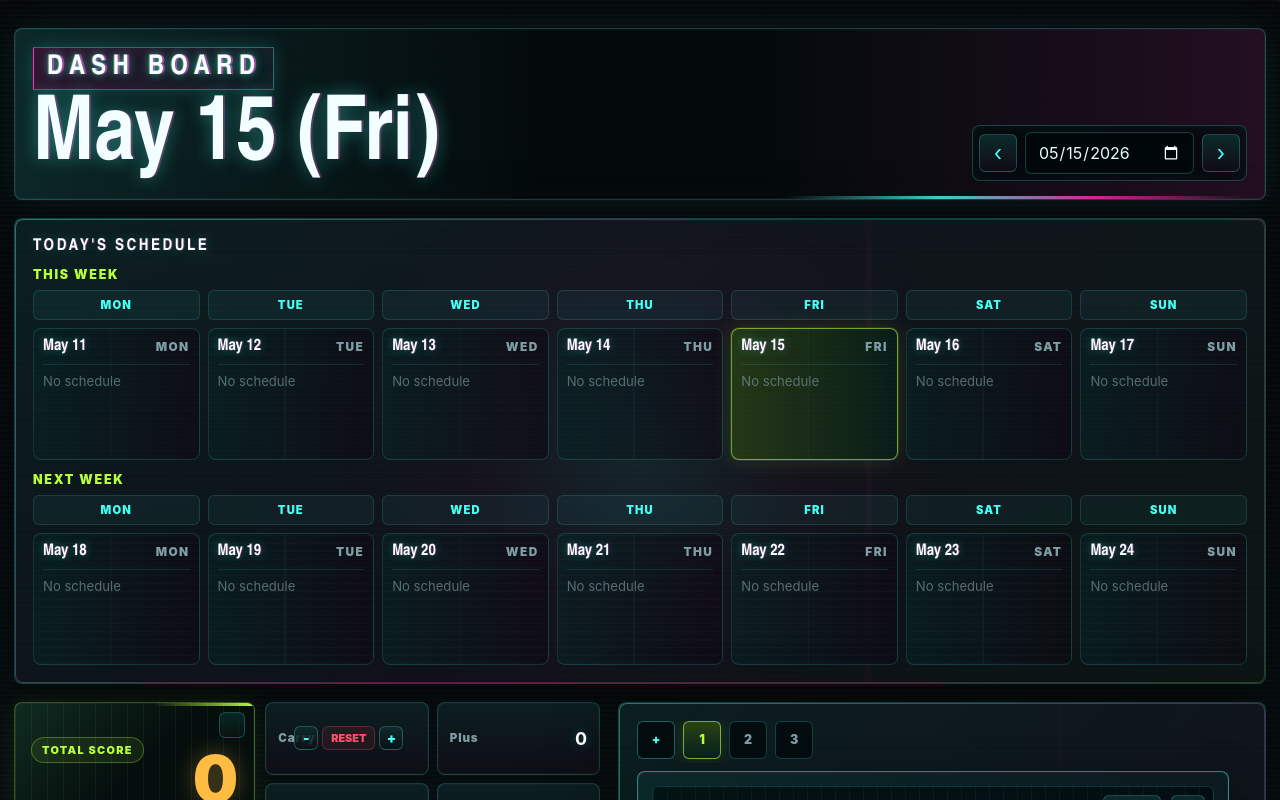
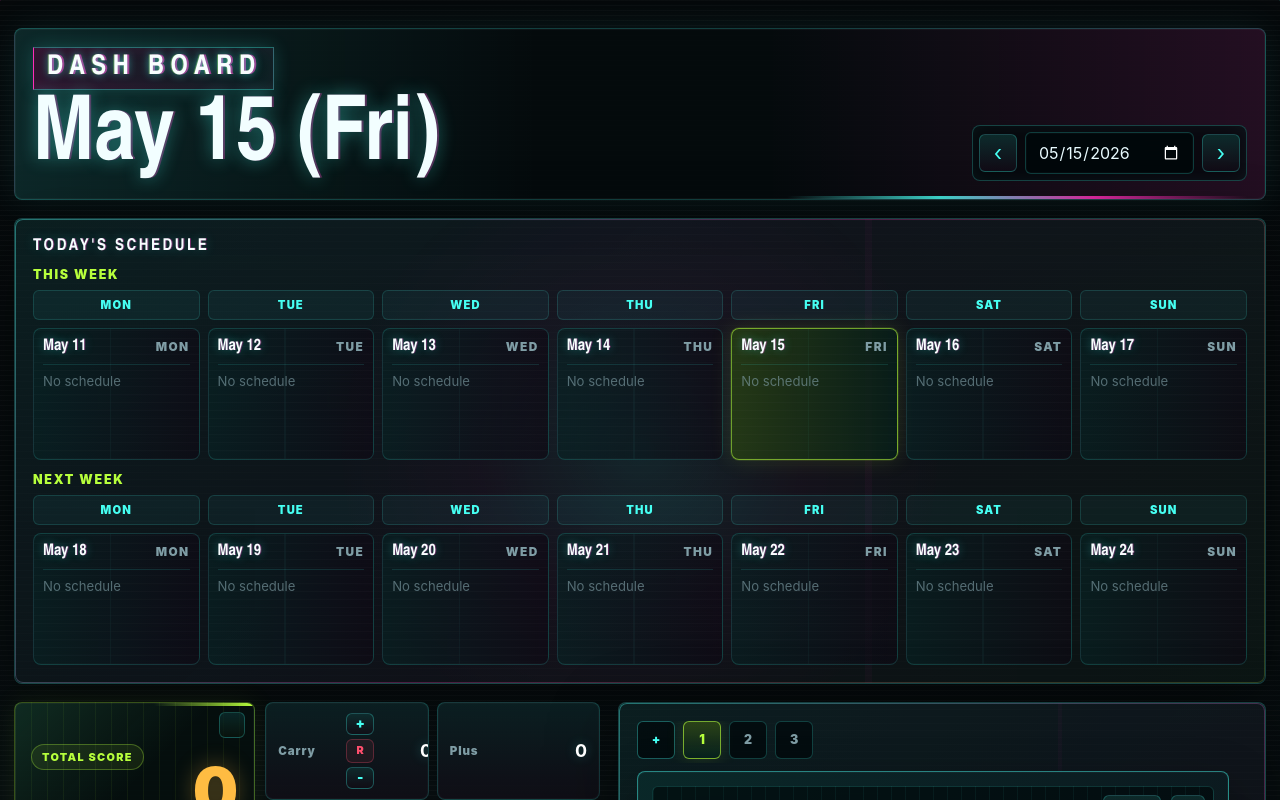
Before and after one commit to Link-Code-ASH/dash-board, a React (Vite) app: page / in a window 1280 px wide. Shown: the top 800 px of the page. Built offline with nearby package versions, Linux system fonts and the light colour scheme.

Commit message:
Use compact R button for Carry reset

```diff
--- a/src/App.jsx
+++ b/src/App.jsx
@@ -1848,7 +1848,7 @@ function ScorePanel({ entryCount, onAdjustCarry, onResetCarry, onToggleAttempt,
           "div",
           { className: "carry-controls" },
           h("button", { className: "carry-adjust-button", type: "button", title: "Decrease Carry", "aria-label": "Decrease Carry", onClick: () => onAdjustCarry(-1) }, "-"),
-          h("button", { className: "carry-reset-button", type: "button", title: "Reset Carry", onClick: onResetCarry }, "Reset"),
+          h("button", { className: "carry-reset-button", type: "button", title: "Reset Carry", "aria-label": "Reset Carry", onClick: onResetCarry }, "R"),
           h("button", { className: "carry-adjust-button", type: "button", title: "Increase Carry", "aria-label": "Increase Carry", onClick: () => onAdjustCarry(1) }, "+"),
         ),
         h("strong", null, formatScore(scoreInfo.carry)),
--- a/src/styles.css
+++ b/src/styles.css
@@ -697,7 +697,7 @@ input[type="date"] {
 
 .carry-detail {
   display: grid !important;
-  grid-template-columns: minmax(0, 1fr) auto minmax(42px, auto);
+  grid-template-columns: minmax(52px, 1fr) auto minmax(42px, auto);
   align-items: center;
   gap: 8px;
 }
@@ -708,9 +708,14 @@ input[type="date"] {
 
 .carry-controls {
   display: inline-grid;
-  grid-template-columns: 24px auto 24px;
+  grid-template-columns: 28px;
+  grid-template-areas:
+    "plus"
+    "reset"
+    "minus";
   align-items: center;
   gap: 4px;
+  justify-self: end;
 }
 
 .carry-reset-button,
@@ -726,12 +731,16 @@ input[type="date"] {
 }
 
 .carry-reset-button {
-  padding: 0 8px;
+  grid-area: reset;
+  min-height: 24px;
+  width: 28px;
+  padding: 0;
   text-transform: uppercase;
 }
 
 .carry-adjust-button {
-  width: 24px;
+  width: 28px;
+  min-height: 22px;
   padding: 0;
   display: inline-grid;
   place-items: center;
@@ -741,6 +750,14 @@ input[type="date"] {
     linear-gradient(180deg, rgba(70, 255, 242, 0.12), rgba(255, 45, 184, 0.04)),
     rgba(5, 12, 14, 0.82);
   font-size: 0.85rem;
+}
+
+.carry-adjust-button:first-child {
+  grid-area: minus;
+}
+
+.carry-adjust-button:last-child {
+  grid-area: plus;
 }
 
 .carry-reset-button:hover,
```
